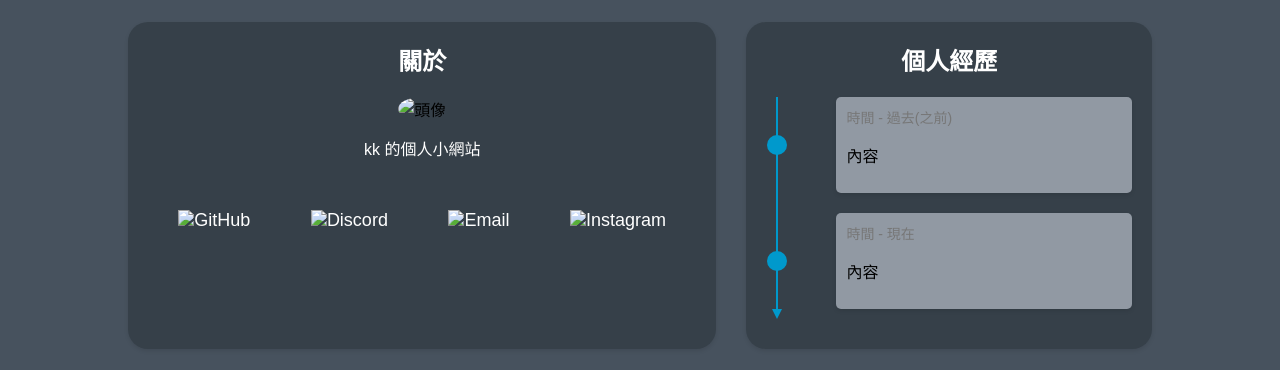
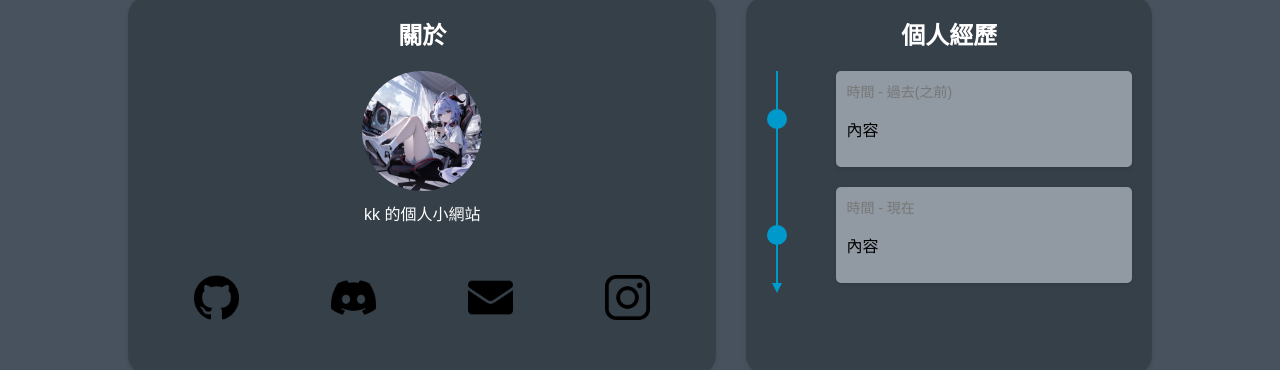
Before and after one commit to kkallen1/kkallen_website, a plain HTML site: page index.html in a window 1280 px wide. Shown: the part 215-585 px from the top of the page. Drawn offline with Linux system fonts and the light colour scheme; the site is published under a folder, as on GitHub Pages, so addresses that start at the root find nothing.

Commit message:
Update index.html

```diff
--- a/index.html
+++ b/index.html
@@ -12,13 +12,13 @@
         <div class="navbar">
             <!-- Logo -->
             <div class="logo-left">
-                <img src="/img/logo-left.png" alt="Logo" />
+                <img src="img/logo-left.png" alt="Logo" />
             </div>
 
             <!-- 中間選單 -->
             <div class="menu">
-                <a href="/index.html">首頁</a>
-                <a href="/project/index.html">作品集</a>
+                <a href="index.html">首頁</a>
+                <a href="project/index.html">作品集</a>
             </div>
 
             <!-- 右邊無內容，但佔據空間 -->
@@ -32,22 +32,22 @@
                 <!-- 左側 -->
                 <div class="left-side">
                     <div class="section-title">關於</div>
-                    <img src="/img/test.jpg" alt="頭像">
+                    <img src="img/test.jpg" alt="頭像">
                     <div class="about_me">
                         <p>kk 的個人小網站</p>
                     </div>
                     <div class="social-links">
                         <a href="https://github.com/kkallen1" target="_blank">
-                            <img src="/img/github-logo.png" alt="GitHub">
+                            <img src="img/github-logo.png" alt="GitHub">
                         </a>
                         <a href="https://discordapp.com/users/719877612373016717" target="_blank">
-                            <img src="/img/discord.png" alt="Discord">
+                            <img src="img/discord.png" alt="Discord">
                         </a>
                         <a href="mailto:xblindfire5@gmail.com">
-                            <img src="/img/email.png" alt="Email">
+                            <img src="img/email.png" alt="Email">
                         </a>
                         <a href="https://www.instagram.com/258.ghost" target="_blank">
-                            <img src="/img/instagram.png" alt="Instagram">
+                            <img src="img/instagram.png" alt="Instagram">
                         </a>
                     </div>
 
```
